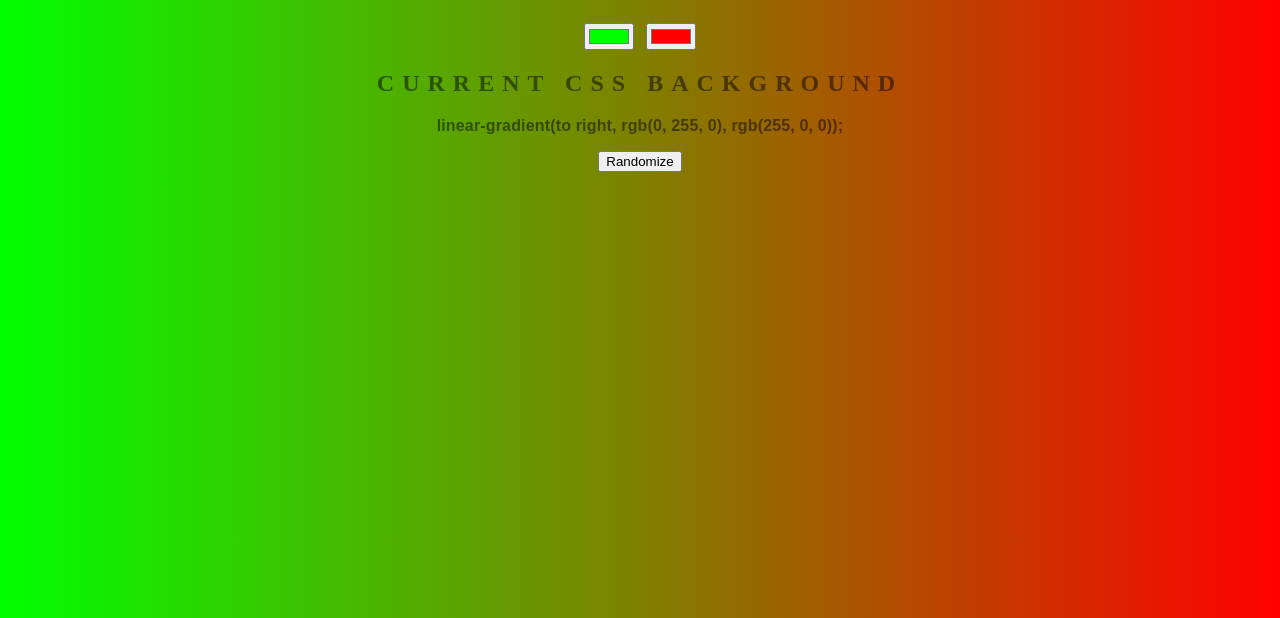
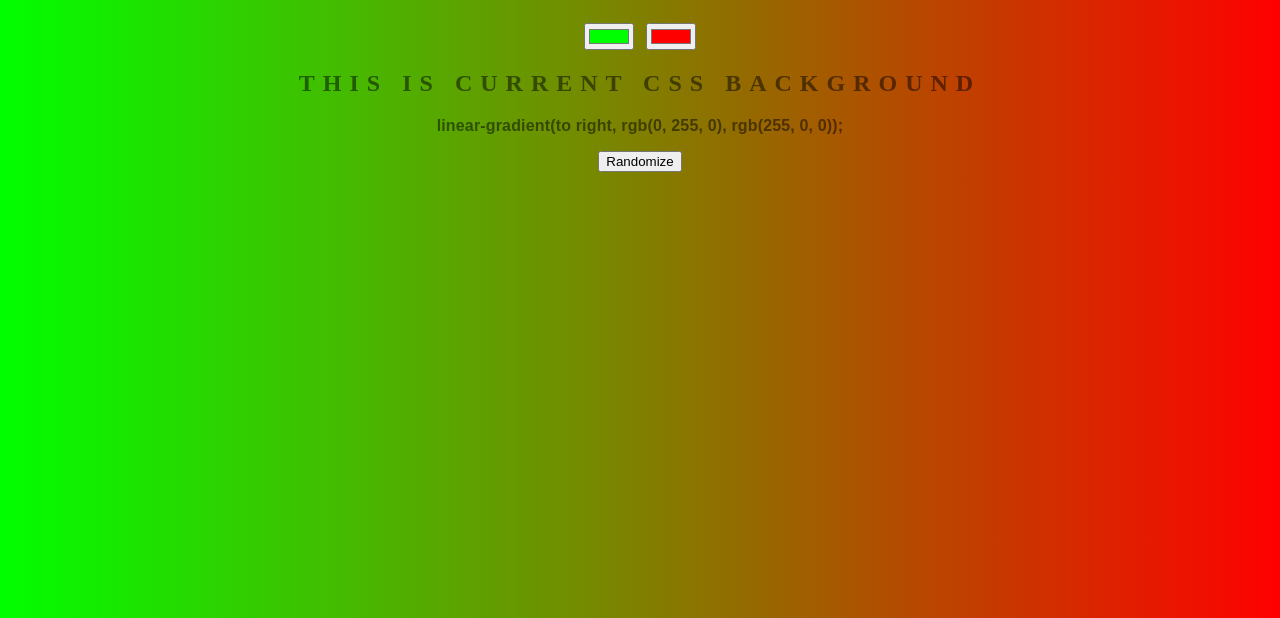
Before and after one commit to vivekchao/background-generator, a plain HTML site: page index.html in a window 1280 px wide. Shown: the part 182-800 px from the top of the page. Drawn offline with Linux system fonts and the light colour scheme.

Commit message:
changing text

```diff
--- a/index.html
+++ b/index.html
@@ -9,7 +9,7 @@
 	<!-- <input oninput="setGradient()" class="color1" type="color" name="color1" value="#00ff00"> -->
 	<input class="color1" type="color" name="color1" value="#00ff00">
 	<input class="color2" type="color" name="color2" value="#ff0000">
-	<h2>Current CSS Background</h2>
+	<h2>This is Current CSS Background</h2>
 	<h3></h3>
 	<button>Randomize</button>
 	<script type="text/javascript" src="script.js"></script>
```
